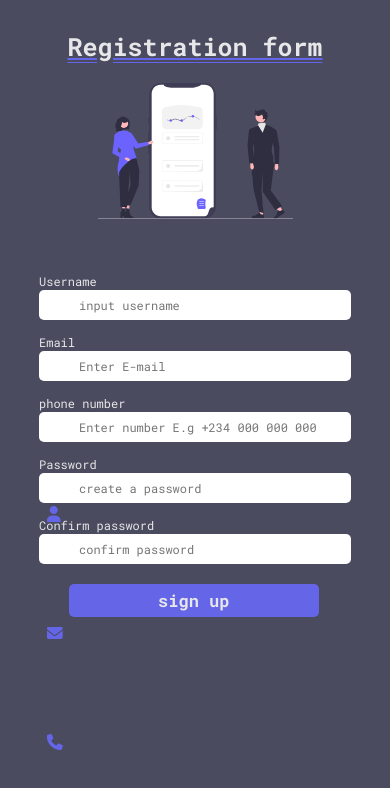
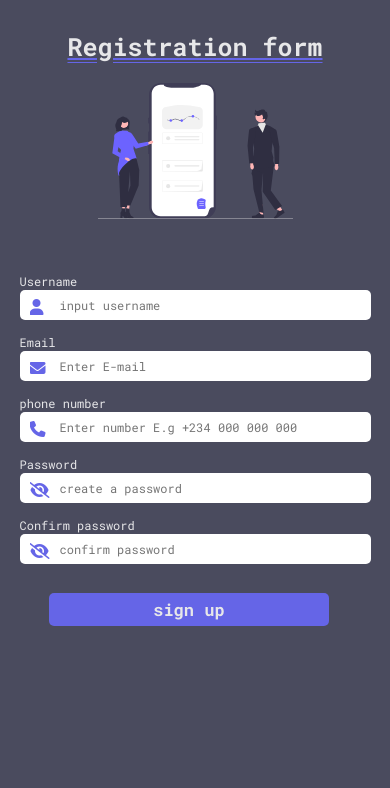
Before and after one commit to fazzy12/javascript-projects, a plain HTML site: page form-validation/index.html in a window 390 px wide. Drawn offline with Linux system fonts and the light colour scheme.

Commit message:
fixed ui

```diff
--- a/form-validation/index.html
+++ b/form-validation/index.html
@@ -25,36 +25,36 @@
                 <div class="col span-1-of-2 form-box">
 
                     <form>
-                        <div class="form-group">
+                        <div class="form-group1">
                             <label for="input-username">Username</label>
                             <input type="text" class="form-control" id="input-username" placeholder="input username">
                             <i class="fa-solid fa-user"></i>
                         </div>
-                        <div class="form-group">
+                        <div class="form-group2">
                             <label for="input-Email">Email</label>
                             <input type="email" class="form-control" id="input-Email" placeholder="Enter E-mail">
                             <i class="fa-solid fa-envelope"></i>
                         </div>
-                        <div class="form-group">
+                        <div class="form-group3">
                             <label for="input-phone">phone number</label>
                             <input type="tel" class="form-control" id="input-phone"
                                 placeholder="Enter number E.g +234 000 000 000">
                             <i class="fa-solid fa-phone"></i>
                         </div>
-                        <div class="form-group">
+                        <div class="form-group4">
                             <label for="inputEmail4">Password</label>
                             <input type="password" class="form-control" id="inputEmail4"
                                 placeholder="create a password">
                             <i class="fa-solid fa-eye-slash lock0"></i>
                         </div>
-                        <div class="form-group">
+                        <div class="form-group5">
                             <label for="input-password-confirm">Confirm password</label>
                             <input type="password" class="form-control" id="input-password-confirm"
                                 placeholder="confirm password">
                             <i class="fa-solid fa-eye-slash lock1"></i>
                         </div>
                         <div class="form-button">
-                            <button type="button" disabled>sign up</button>
+                            <button type="button">sign up</button>
                         </div>
                     </form>
 
--- a/form-validation/style.css
+++ b/form-validation/style.css
@@ -72,7 +72,6 @@ label{
 }
 
 form input{
-    /* position: relative; */
     font-size: 12px;
     font-family: inherit;
     width: 100%;
@@ -99,44 +98,25 @@ form input:focus{
 
 
 
-.form-control{
+.form-group1,
+.form-group2,
+.form-group3,
+.form-group4,
+.form-group5{
     position: relative;
-}
-
-.fa-solid{
-    color: var(--Soft-blue);
-    left: 16%;
-}
-
-.fa-user{
-    position: absolute;
-    top: 29%;
-}
-.fa-envelope{
-    position: absolute;
-    top: 41%;
-}
-.fa-phone{
-    position: absolute;
-    top: 52%;
-}
-.lock0{
-    position: absolute;
-    top: 64%;
-}
-.lock1{
-    position: absolute;
-    top: 75%;
-}
-
-
-.form-group{
     margin-top: 10px;
     display: block;
 }
 
-form{
-    display: block;
+.fa-user,
+.fa-envelope,
+.fa-phone,
+.lock0,
+.lock1{
+    color: var(--Soft-blue);
+    position: absolute;
+    left: 10px;
+    top: 30px;
 }
 
 .form-background{
@@ -146,7 +126,6 @@ form{
     background-repeat: no-repeat;
     background-size:cover;
 }
-
 
 button{
     width: 50%;
@@ -251,45 +230,7 @@ button{
 /* Extra small devices (phones, 600px and down) */
 @media only screen and (max-width: 600px) {
     .registration-container{
-        width: 80%;
-    }
-
-
-
-    .fa-solid{
-        color: var(--Soft-blue);
-        left: 12%;
-    }
-
-    .fa-user{
-        top: 60%;
-    }
-    .fa-envelope{
-        top: 74%;
-    }
-    .fa-phone{
-        top: 87%;
-    }
-    .lock0{
-        top: 100%;
-    }
-    .lock1{
-        top: 114%;
-    }
-
-    h1{
-        font-size: 25px;
-    }
-
-
-    button{
-        width: 80%;
-        margin: 20px 30px;
-    }
-
-
-    .form-background{
-        display: none;
+        width: 90%;
     }
 
     .mobile{
@@ -299,26 +240,24 @@ button{
         margin-top: 20px;
     }
 
-    body{
-        height: 100vh;
-        position: fixed;
+    .form-background{
+        display: none;
     }
+
+    h1{
+        font-size: 25px;
+    }
+
+    button{
+        width: 80%;
+        margin: 29px;
+    }
+
+
+
 }
 
 /* Small devices (portrait tablets and large phones, 600px and up) */
 @media only screen and (min-width: 600px) {
 
 }
-
-
-
-
-
-
-
-@media (min-width:320px)  { /* smartphones, portrait iPhone, portrait 480x320 phones (Android) */ }
-@media (min-width:480px)  { /* smartphones, Android phones, landscape iPhone */ }
-@media (min-width:600px)  { /* portrait tablets, portrait iPad, e-readers (Nook/Kindle), landscape 800x480 phones (Android) */ }
-@media (min-width:801px)  { /* tablet, landscape iPad, lo-res laptops ands desktops */ }
-@media (min-width:1025px) { /* big landscape tablets, laptops, and desktops */ }
-@media (min-width:1281px) { /* hi-res laptops and desktops */ }
```
